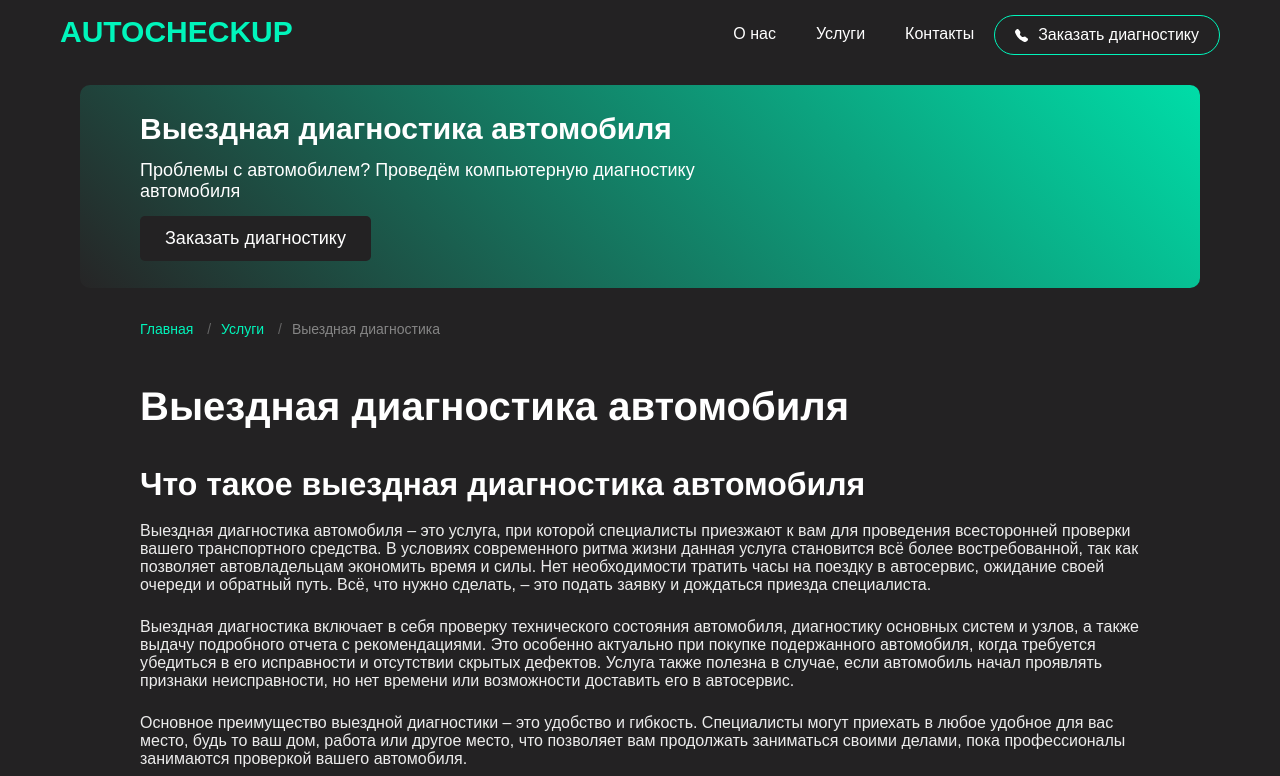
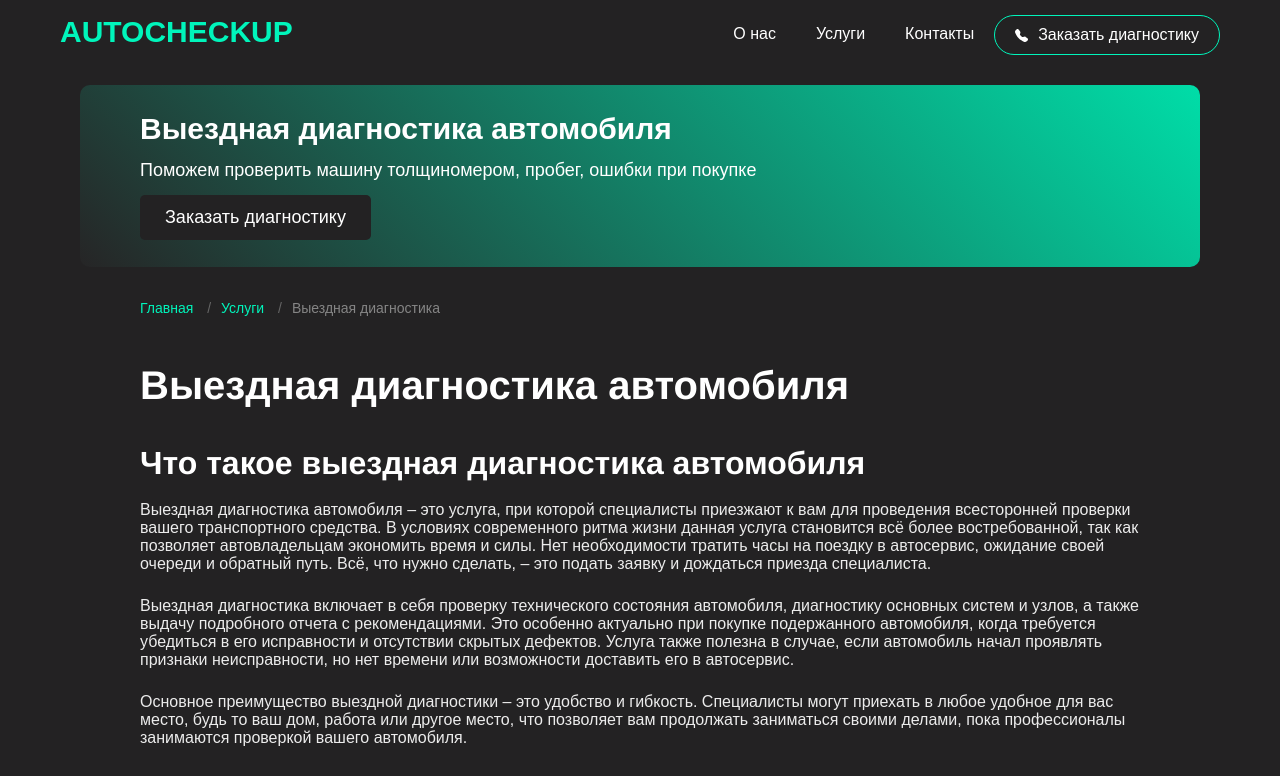
Before and after one commit to ydi39393d7d73h3h3d88dh3h3e8ue3jh3e/aucheckup, a plain HTML site: page uslugi/vyezdnaya-diagnostika/index.html in a window 1280 px wide. Shown: the top 776 px of the page. Drawn offline with Linux system fonts and the light colour scheme.

```diff
--- a/uslugi/vyezdnaya-diagnostika/index.html
+++ b/uslugi/vyezdnaya-diagnostika/index.html
@@ -80,7 +80,7 @@
             Выездная диагностика автомобиля
         </div>
         <div class="after-header-text">
-            Проблемы с автомобилем? Проведём компьютерную диагностику автомобиля
+            Поможем проверить машину толщиномером, пробег, ошибки при покупке
         </div>
         <a class="after-header-button header-btn" href="https://api.whatsapp.com/send/?phone=%2B79168665252&text=Хотел бы заказать выездную диагностику автомобиля">
             Заказать диагностику
```
